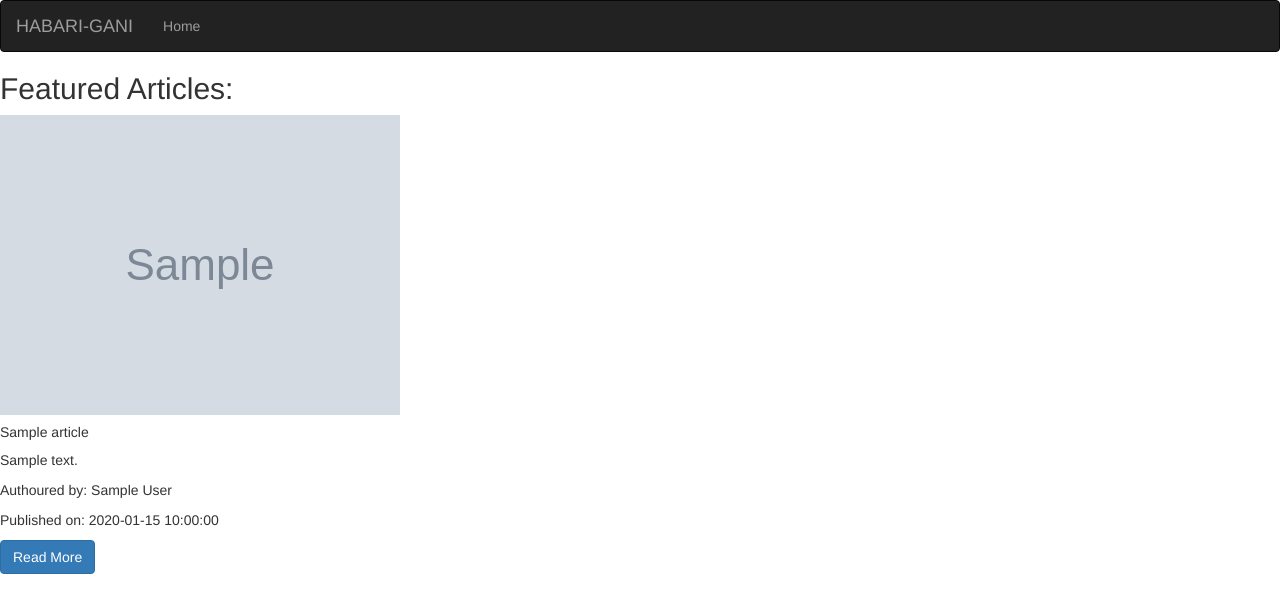
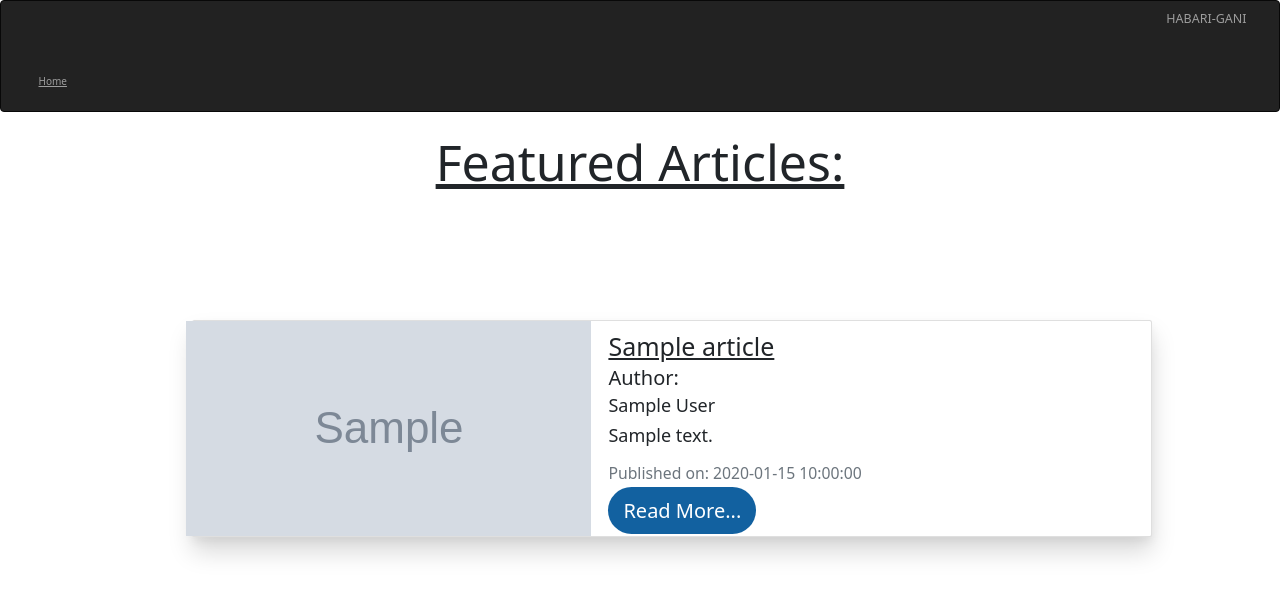
Before and after one commit to JoyWambui/habari-gani, a Flask app: template app/templates/articles.html in a window 1280 px wide. Shown: the top 613 px of the page. Run offline with Flask 2, Linux system fonts and the light colour scheme; the template is opened without the code that fills it: most values are stand-ins (such as "Sample title", 1, 10 or a date in 2020); grey boxes marked "Sample" are stand-in pictures; parts of the project's set-up code (start-up, migrations or seed data) failed here and were passed over; some libraries are stand-ins or nearby versions.

Commit message:
Add styling to article page

```diff
--- /dev/null
+++ b/app/static/css/article.css
@@ -0,0 +1,37 @@
+h2{
+   font-size: 5em;
+   text-align: center;
+   text-decoration: underline;
+}
+h3{
+    text-decoration: underline;
+    font-size: 2.5em;
+}
+h4{
+    font-size:2em;
+}
+h5{
+    font-size: 1.8em;
+}
+p{
+    font-size: 1.8em;
+}
+.link-btn{
+    background-color: #1261A0;
+    color: white;
+    padding: 10px 15px;
+    text-decoration: none;
+    font-size: 2em;
+    border-radius: 25px;
+}
+.link-btn:hover {
+    background-color:white;
+    border: 1px solid #1261A0;
+    text-decoration: none;
+  }
+
+.card{
+    margin: 10% 15% ;
+    box-shadow: rgba(0, 0, 0, 0.15) 0px 15px 25px, rgba(0, 0, 0, 0.05) 0px 5px 10px;
+    width: 75%;
+}
--- a/app/templates/articles.html
+++ b/app/templates/articles.html
@@ -1,18 +1,34 @@
 {% extends 'base.html'%}
+{% block styles%}
+    {{ super() }}
+    <link rel="stylesheet" href="{{url_for('static',filename='css/article.css')}}">
+{% endblock %}
 {% block content %}
+
 <h2>Featured Articles: </h2>
 {% for article in articles_list %}
 
     <div class="card">
-        <img src="{{article.image_url}}" class="card-img-top" alt="{{article.image_url}}">
-        <div class="card-body">
-          <h5 class="card-title">{{article.article_title}}</h5>
-          <p class="card-text"> {{article.article_description}}</p>
-          <p class="card-text">Authoured by: {{article.author}}</p>
-          <p class="card-text">Published on: {{article.published}}</p>
-          <a href="{{article.article_url}}" class="btn btn-primary" target="_blank">Read More</a>
+        <div class="row">
+            <div class="col-md-5 image-path" style="background: url({{article.image_url}})center center;">
+            </div>
+            <div class="col-md-7">
+                <div class="card-body">
+                    <h3 class="card-title">{{article.article_title}}</h3>
+                    <h4>Author: </h4><h5 class="card-text">{{article.author}}</h5>
+                    <p class="card-text">{{article.article_description}}</p>
+                    <p class="card-text"><small class="text-muted">Published on: {{article.published}}</small></p>
+                    <div class="row">
+                        <div class="col-md-12">
+                            <a href="{{article.article_url}}"  class="link-btn" target="_blank">Read More...</a>
+                        </div>
+                    </div>
+
+
+                </div>
+            </div>
         </div>
-      </div>
+    </div>
 {% endfor %}
 
 {% endblock %}
--- a/app/templates/base.html
+++ b/app/templates/base.html
@@ -1,8 +1,10 @@
 {% extends 'bootstrap/base.html'%}
-{% block head %}
-{{super()}}
-<script src="https://cdn.jsdelivr.net/npm/bootstrap@5.1.3/dist/js/bootstrap.bundle.min.js" integrity="sha384-ka7Sk0Gln4gmtz2MlQnikT1wXgYsOg+OMhuP+IlRH9sENBO0LRn5q+8nbTov4+1p" crossorigin="anonymous"></script>
+{% block styles%}
+    {{ super() }}
+    <link href="https://cdn.jsdelivr.net/npm/bootstrap@5.1.3/dist/css/bootstrap.min.css" rel="stylesheet" integrity="sha384-1BmE4kWBq78iYhFldvKuhfTAU6auU8tT94WrHftjDbrCEXSU1oBoqyl2QvZ6jIW3" crossorigin="anonymous">
 {% endblock %}
+
+
 
 {% block navbar %}
     {% include 'navbar.html' %}
```
